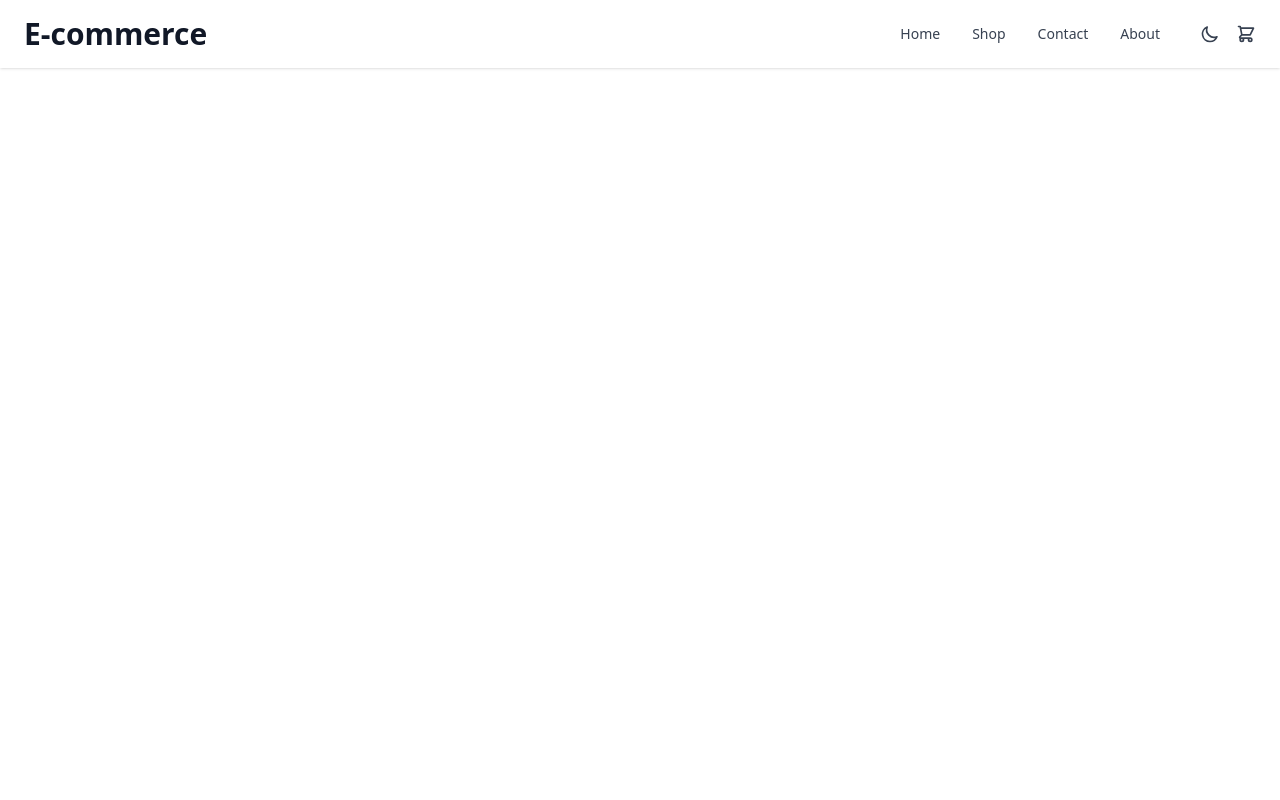
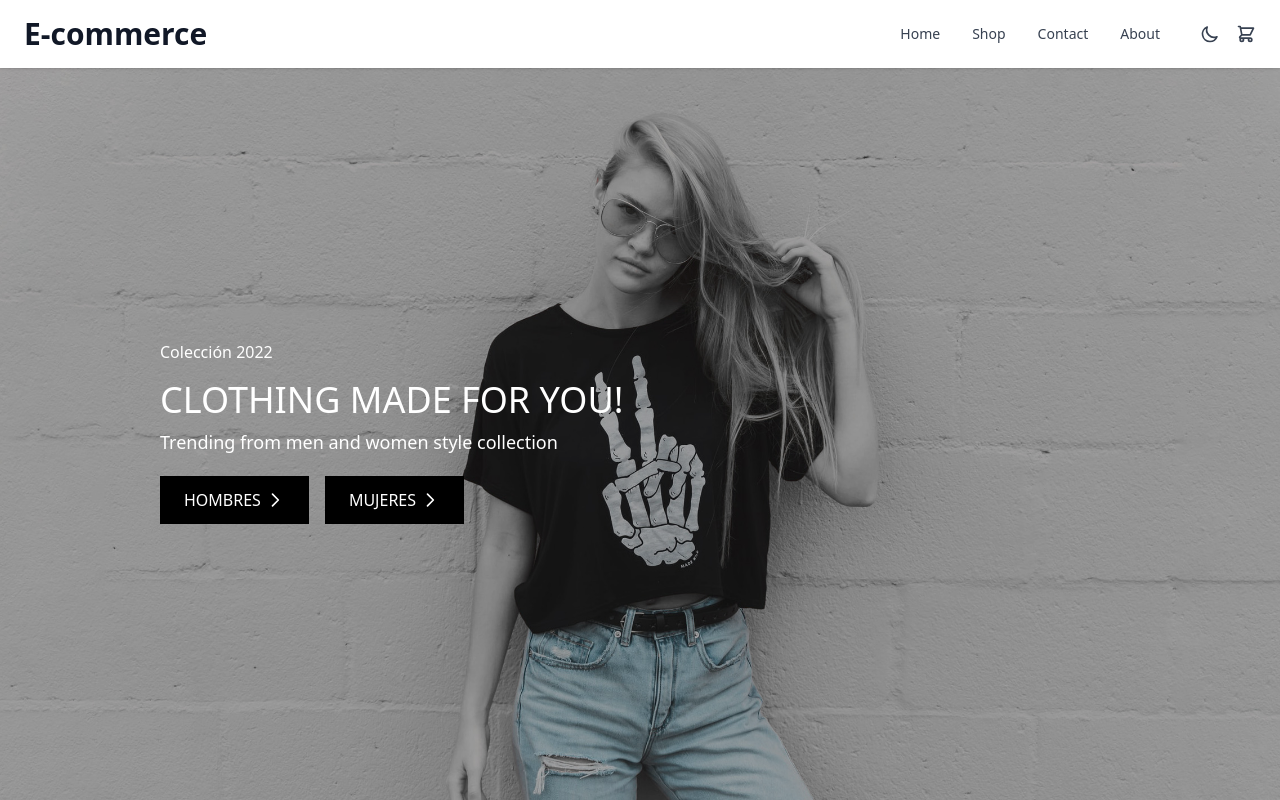
Before and after one commit to frederick-gomez/ecommerce, a Next.js app: page / in a window 1280 px wide. Built offline with nearby package versions, Linux system fonts and the light colour scheme; a web font is replaced by a local one.

Commit message:
Hero section added

```diff
--- /dev/null
+++ b/components/Hero.tsx
@@ -0,0 +1,27 @@
+import React from 'react';
+import ArrowRight from './icons/ArrowRight';
+
+const Hero = () => {
+	return (
+		<div className='w-full pt-16 bg-[url(../public/hero-pic-1.jpg)] bg-cover bg-no-repeat bg-top h-[600px] md:h-[800px] lg:h-screen'>
+			<div className='flex flex-col h-full justify-center text-white backdrop-brightness-75 pl-3 md:pl-12 lg:pl-40'>
+				<span className='mb-2'>Colección 2022</span>
+				<h1 className='text-xl md:text-4xl my-2'>CLOTHING MADE FOR YOU!</h1>
+				<p className='text-sm md:text-lg mb-5'>Trending from men and women style collection</p>
+
+				<div className='flex'>
+					<button className='flex items-center py-3 px-6 ml-0 bg-black mx-2 hover:bg-white hover:text-black transition-all duration-500 uppercase'>
+						Hombres
+						<ArrowRight className='ml-1' />
+					</button>
+					<button className='flex items-center py-3 px-6 bg-black mx-2 hover:bg-white hover:text-black transition-all duration-500 uppercase'>
+						Mujeres
+						<ArrowRight className='ml-1' />
+					</button>
+				</div>
+			</div>
+		</div>
+	);
+};
+
+export default Hero;
--- a/components/Nav/Nav.tsx
+++ b/components/Nav/Nav.tsx
@@ -5,7 +5,7 @@ const Nav = () => {
 	const [isMenuOpen, setIsMenuOpen] = useState(false);
 
 	return (
-		<nav className='bg-white shadow dark:bg-neutral-900'>
+		<nav className='bg-white shadow dark:bg-neutral-900 fixed z-[100] w-full'>
 			<div className='container px-6 py-4 mx-auto md:flex md:justify-between md:items-center'>
 				<div className='flex items-center justify-between'>
 					<div>
--- /dev/null
+++ b/components/icons/ArrowRight.tsx
@@ -0,0 +1,22 @@
+import React from 'react';
+
+type Props = {
+	className?: string;
+};
+
+const ArrowRight = ({ className }: Props) => {
+	return (
+		<svg
+			xmlns='http://www.w3.org/2000/svg'
+			className={`h-5 w-5 ${className}`}
+			fill='none'
+			viewBox='0 0 24 24'
+			stroke='currentColor'
+			strokeWidth={2}
+		>
+			<path strokeLinecap='round' strokeLinejoin='round' d='M9 5l7 7-7 7' />
+		</svg>
+	);
+};
+
+export default ArrowRight;
--- a/pages/index.tsx
+++ b/pages/index.tsx
@@ -1,10 +1,14 @@
 import type { NextPage } from 'next';
+import Hero from '../components/Hero';
 import Nav from '../components/Nav/Nav';
 
 const Home: NextPage = () => {
 	return (
 		<>
 			<Nav />
+			<main>
+				<Hero />
+			</main>
 		</>
 	);
 };
```
Also changed, not shown: public/hero-pic-1.jpg (added).
